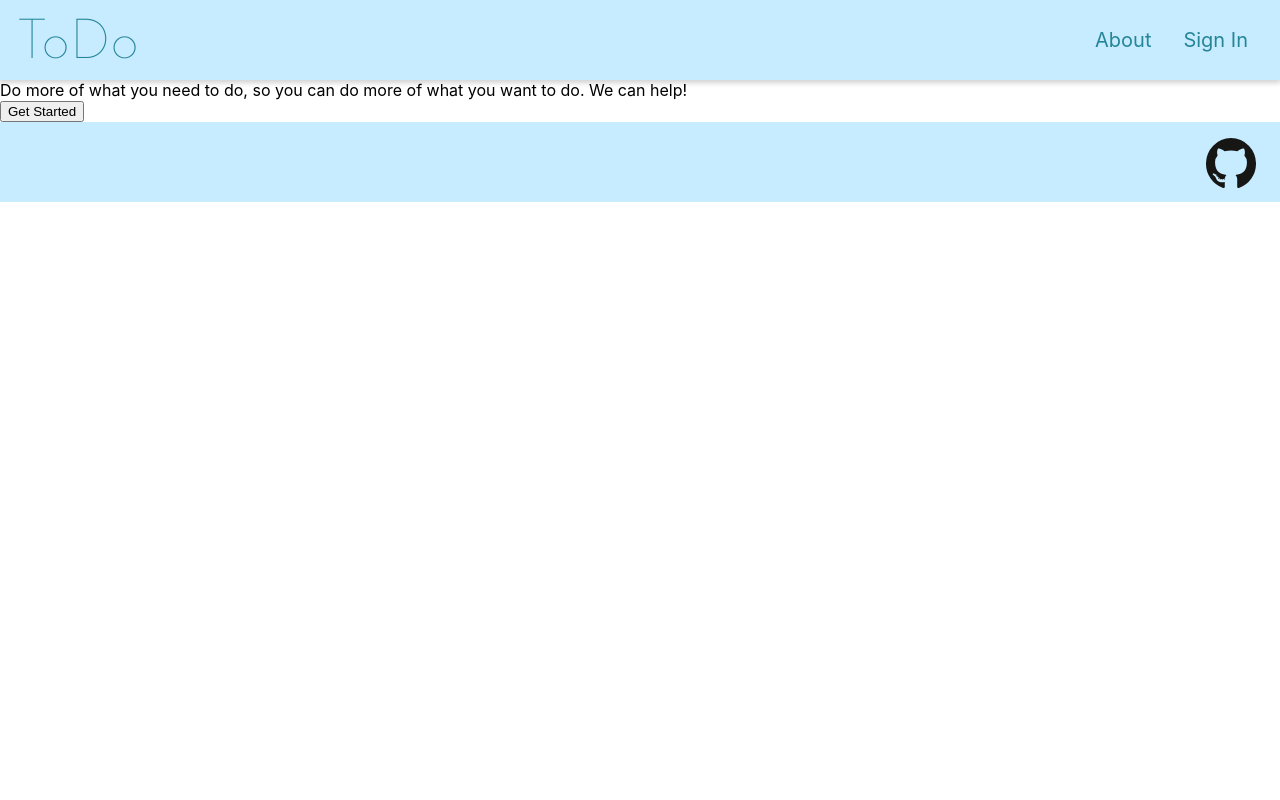
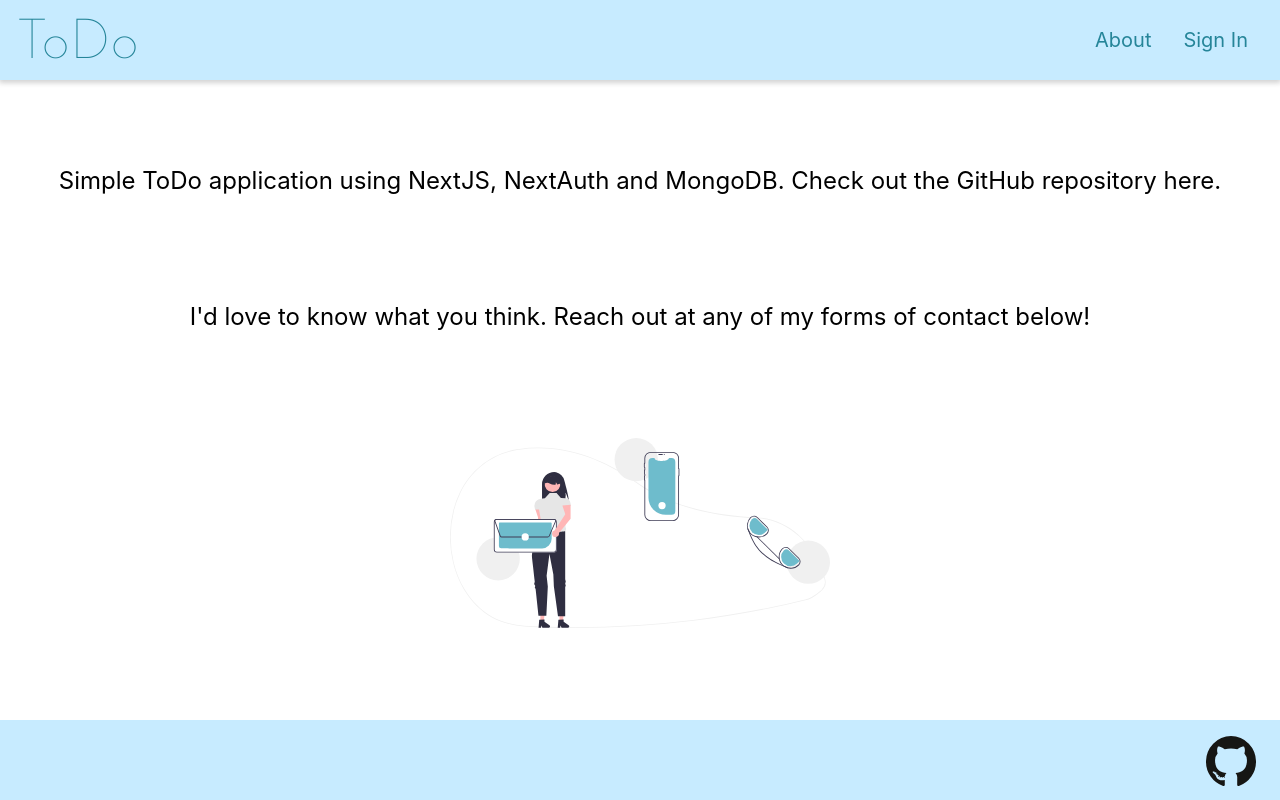
Before and after one commit to robyyo/todo-app, a Next.js app: page /about in a window 1280 px wide. Built offline with nearby package versions, Linux system fonts and the light colour scheme.

Commit message:
created about page

```diff
--- a/src/pages/about.jsx
+++ b/src/pages/about.jsx
@@ -1,4 +1,5 @@
 import Head from 'next/head';
+import Image from 'next/image';
 import styles from '../styles/About.module.css';
 
 export default function About() {
@@ -12,14 +13,26 @@ export default function About() {
         />
       </Head>
       <main className={styles.main}>
-        <div className={styles.ctaWrapper}>
+        <div className={styles.contentWrapper}>
           <p>
-            Do more of what you need to do, so you can do more of what you want
-            to do. We can help!
+            Simple ToDo application using NextJS, NextAuth and MongoDB. Check
+            out the GitHub repository here.
           </p>
-          <div className={styles.ctaImgWrapper}></div>
-          <div className={styles.ctaButtonWrapper}>
-            <button className={styles.ctaButton}>Get Started</button>
+          <p>
+            I&apos;d love to know what you think. Reach out at any of my forms
+            of contact below!
+          </p>
+          <div className={styles.ctaImgWrapper}>
+            <Image
+              alt="Github logo"
+              src="/img/aboutpage-graphic.svg"
+              width={380}
+              height={190}
+              style={{
+                maxWidth: '100%',
+                height: 'auto',
+              }}
+            />
           </div>
         </div>
       </main>
--- a/src/styles/About.module.css
+++ b/src/styles/About.module.css
@@ -0,0 +1,14 @@
+.main {
+    width: 100vw;
+    height: 80vh;
+    padding: 2rem;
+    font-size: 1.5rem;
+}
+
+.contentWrapper {
+    display: flex;
+    flex-direction: column;
+    align-items: center;
+    height: 100%;
+    justify-content: space-around;
+}
```
Also changed, not shown: public/img/aboutpage-graphic.svg (added).
